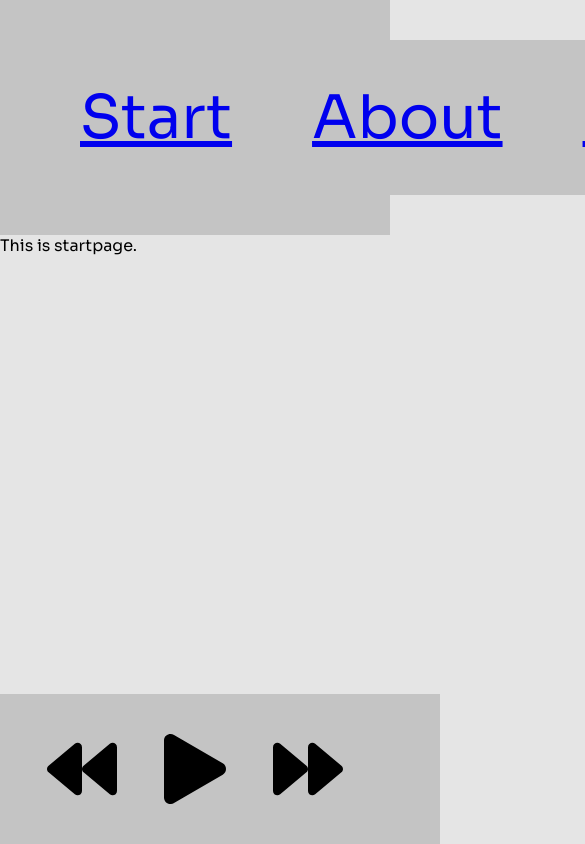
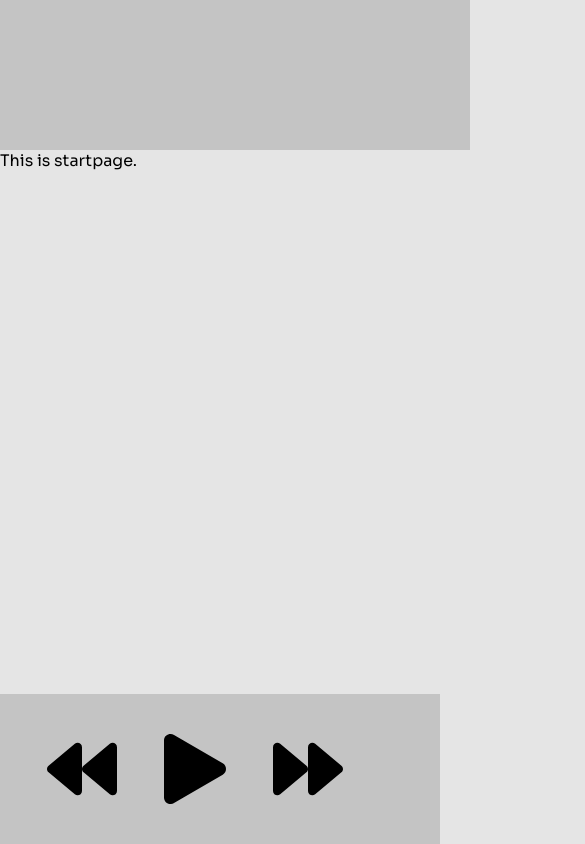
Before and after one commit to n1cken/Ljudio-Music-Player, a React (Create React App) app: page / in a window 390 px wide. Shown: the top 844 px of the page, 585 px wide, since content can reach past the window. Built offline with nearby package versions, Linux system fonts and the light colour scheme.

Commit message:
Responsive web design test

```diff
--- a/src/styles/App.css
+++ b/src/styles/App.css
@@ -14,3 +14,15 @@ background-color: #e5e5e5;
   padding: 40px;
   background-color: #c4c4c4;
 }
+
+@media only screen and (max-width: 1024px) {
+  /* For mobile phones: */
+  .top {
+    display: block;
+    width: 100%;
+    height: 70px;
+  }
+  a {
+    visibility: hidden;
+  }
+}
```
